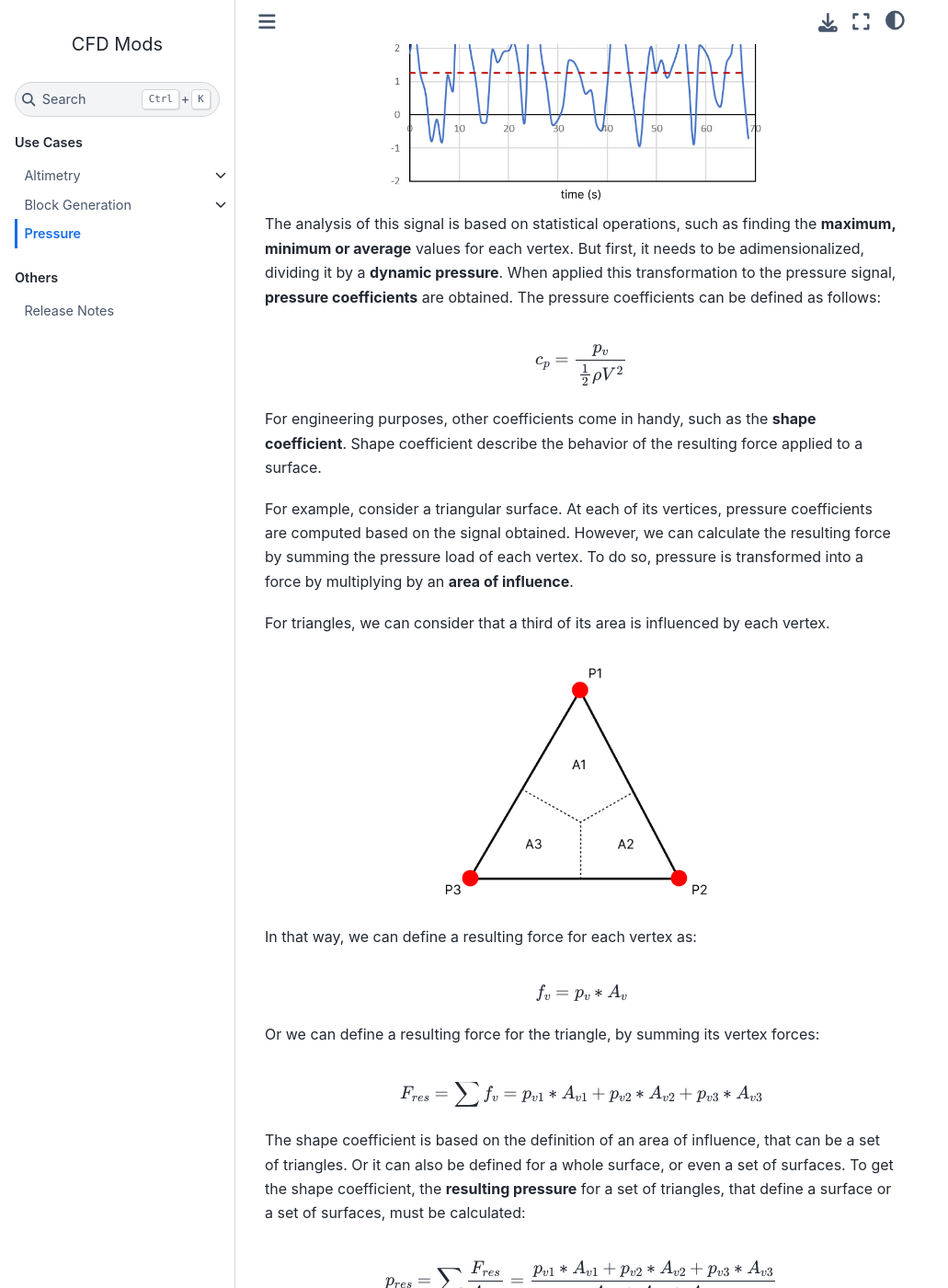
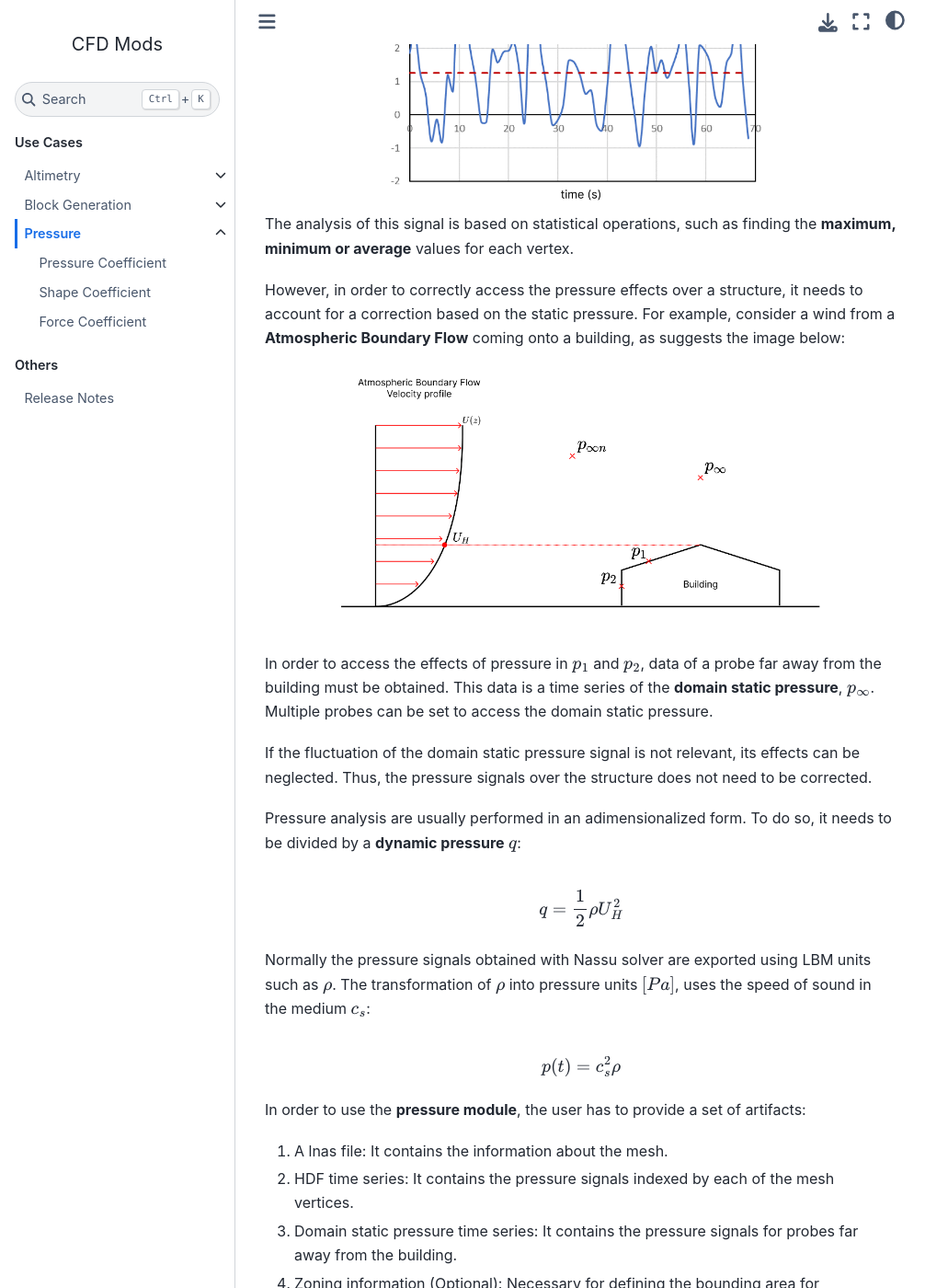
Before and after one commit to AeroSim-CFD/cfdmod, a Sphinx documentation site: the page built from docs/source/use_cases/pressure/index.rst, in a window 1280 px wide and 1400 px high, scrolled down 814 px. Shown: the whole window at 92% size, without its empty margins (0-1031 px from the left). Built offline with Sphinx 7.4.7 and the Sphinx Book theme 1.1.4, drawn with Linux system fonts in a browser that asks for light colours; some of the changed text lies outside the part shown.

Commit message:
Divided coefficient docs by use cases

```diff
--- a/docs/source/use_cases/pressure/index.rst
+++ b/docs/source/use_cases/pressure/index.rst
@@ -24,61 +24,51 @@
     :align: center
 
 The analysis of this signal is based on statistical operations, such as finding the **maximum, minimum or average** values for each vertex.
-But first, it needs to be adimensionalized, dividing it by a **dynamic pressure**.
-When applied this transformation to the pressure signal, **pressure coefficients** are obtained.
-The pressure coefficients can be defined as follows:
+
+However, in order to correctly access the pressure effects over a structure, it needs to account for a correction based on the static pressure.
+For example, consider a wind from a **Atmospheric Boundary Flow** coming onto a building, as suggests the image below:
+
+.. image:: /_static/pressure/domain.png
+    :width: 85 %
+    :align: center
+
+In order to access the effects of pressure in :math:`p_1` and :math:`p_2`, data of a probe far away from the building must be obtained.
+This data is a time series of the **domain static pressure**, :math:`p_{\infty}`.
+Multiple probes can be set to access the domain static pressure.
+
+If the fluctuation of the domain static pressure signal is not relevant, its effects can be neglected.
+Thus, the pressure signals over the structure does not need to be corrected.
+
+Pressure analysis are usually performed in an adimensionalized form.
+To do so, it needs to be divided by a **dynamic pressure** :math:`q`:
 
 .. math::
-   c_{p} = \frac{p_{v}}{\frac{1}{2} \rho V ^ 2}
+   q = \frac{1}{2} \rho U_H ^ 2
 
-For engineering purposes, other coefficients come in handy, such as the **shape coefficient**.
-Shape coefficient describe the behavior of the resulting force applied to a surface.
-
-For example, consider a triangular surface.
-At each of its vertices, pressure coefficients are computed based on the signal obtained.
-However, we can calculate the resulting force by summing the pressure load of each vertex.
-To do so, pressure is transformed into a force by multiplying by an **area of influence**.
-
-For triangles, we can consider that a third of its area is influenced by each vertex.
-
-.. image:: /_static/pressure/triangle_area.png
-    :width: 50 %
-    :align: center
-
-In that way, we can define a resulting force for each vertex as:
+Normally the pressure signals obtained with Nassu solver are exported using LBM units such as :math:`\rho`.
+The transformation of :math:`\rho` into pressure units :math:`[Pa]`, uses the speed of sound in the medium :math:`c_s`:
 
 .. math::
-   f_{v} = p_{v} * A_{v}
-
-Or we can define a resulting force for the triangle, by summing its vertex forces:
-
-.. math::
-   F_{res} = \sum{f_{v}} = p_{v1} * A_{v1} + p_{v2} * A_{v2} + p_{v3} * A_{v3}
-
-The shape coefficient is based on the definition of an area of influence, that can be a set of triangles.
-Or it can also be defined for a whole surface, or even a set of surfaces.
-To get the shape coefficient, the **resulting pressure** for a set of triangles, that define a surface or a set of surfaces, must be calculated:
-
-.. math::
-   p_{res} = \sum{\frac{F_{res}}{A_{res}}} = \frac{p_{v1} * A_{v1} + p_{v2} * A_{v2} + p_{v3} * A_{v3}}{A_{v1} + A_{v2} + A_{v3}}
-
-Then the shape coefficient for the defined area is:
-
-.. math::
-   C_{e} = \frac{p_{res}}{\frac{1}{2} \rho V ^ 2}
-
-And we can obatin its **maximum, minimum and average** values.
-
-Another important coefficient is the **liquid force coefficient**.
-This is defined as a liquid resulting pressure between two surfaces.
-
-.. math::
-   C_{f} = \frac{p_{res1} * A_{res1} - p_{res2} * A_{res2}}{\frac{1}{2} \rho V ^ 2 A_{rep}}
-
-Like the other coefficients, we can apply statistical analysis to the liquid force coefficient.
+   p(t) = c_s ^ 2 \rho
 
 In order to use the **pressure module**, the user has to provide a set of artifacts:
 
 #. A lnas file: It contains the information about the mesh.
 #. HDF time series: It contains the pressure signals indexed by each of the mesh vertices.
+#. Domain static pressure time series: It contains the pressure signals for probes far away from the building.
 #. Zoning information (Optional): Necessary for defining the bounding area for calculating shape and liquid force coefficients. It is not necessary for pressure coefficient use case only.
+
+The available use cases for determinating different coefficients using this module are listed below:
+
+* `Pressure Coefficient <./pressure_coefficient.rst>`_
+* `Shape Coefficient <./shape_coefficient.rst>`_
+* `Force Coefficient <./force_coefficient.rst>`_
+
+.. toctree::
+   :maxdepth: 1
+   :caption: Pressure use Cases
+   :hidden:
+
+   Pressure Coefficient <./pressure_coefficient.rst>
+   Shape Coefficient <./shape_coefficient.rst>
+   Force Coefficient <./force_coefficient.rst>
```
Also changed, not shown: docs/source/use_cases/pressure/force_coefficient.rst (added, +10 -0 lines), docs/source/use_cases/pressure/pressure_coefficient.rst (added, +11 -0 lines), docs/source/use_cases/pressure/shape_coefficient.rst (added, +41 -0 lines), docs/source/_static/pressure/domain.png (added).
